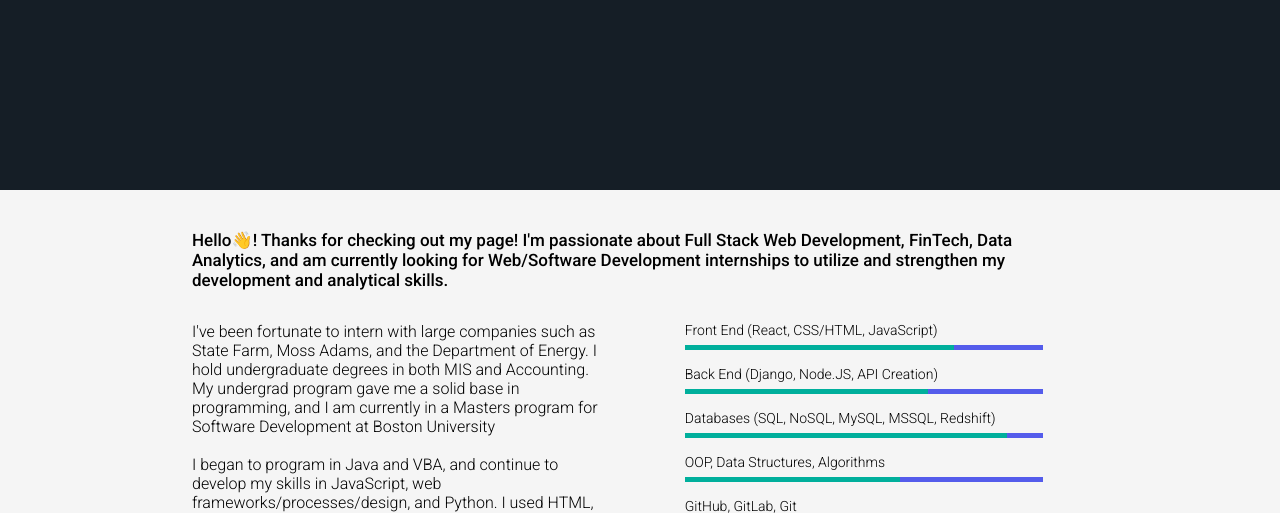
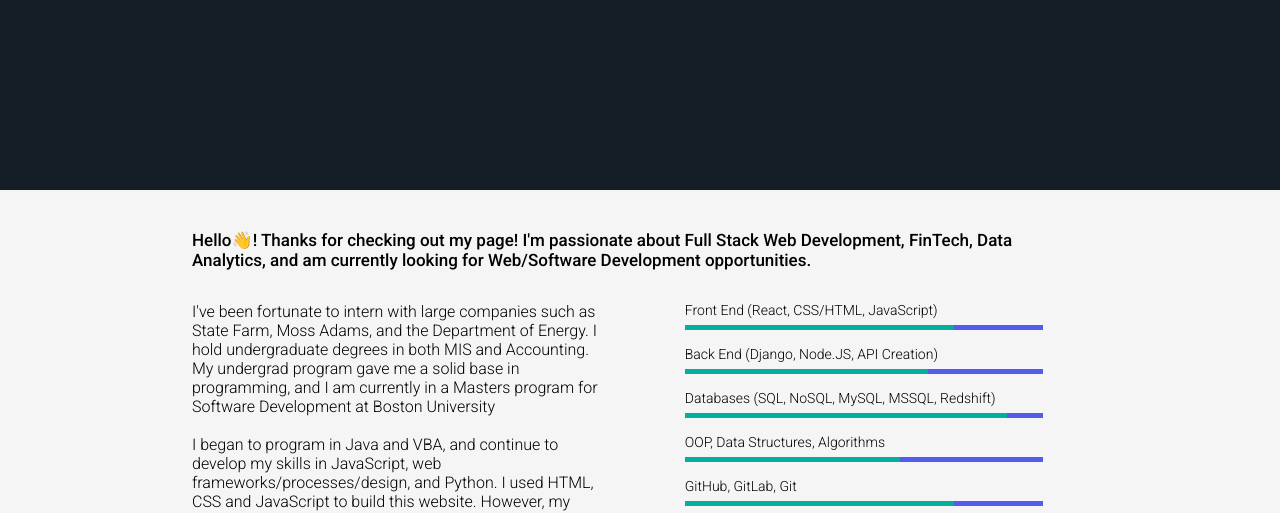
Before and after one commit to aed242/aed242.github.io, a plain HTML site: page index.html in a window 1280 px wide. Shown: the part 262-775 px from the top of the page. Drawn offline with nearby package versions, Linux system fonts and the light colour scheme.

Commit message:
new changes

```diff
--- a/index.html
+++ b/index.html
@@ -31,7 +31,7 @@
                 <div class = "about">
                     <br>
                     <br>
-                    <p>Hello👋! Thanks for checking out my page! I'm passionate about Full Stack Web Development, FinTech, Data Analytics, and am currently looking for Web/Software Development internships to utilize and strengthen my development and analytical skills.</p>
+                    <p>Hello👋! Thanks for checking out my page! I'm passionate about Full Stack Web Development, FinTech, Data Analytics, and am currently looking for Web/Software Development opportunities.</p>
                 </div>
                 <div class = "about-col-1">
                     <p>I've been fortunate to intern with large companies such as State Farm, Moss Adams, and the Department of Energy. I hold undergraduate degrees in both MIS and Accounting. My undergrad program gave me a solid base in programming, and I am currently in a Masters program for Software Development at Boston University<br><br>
```
